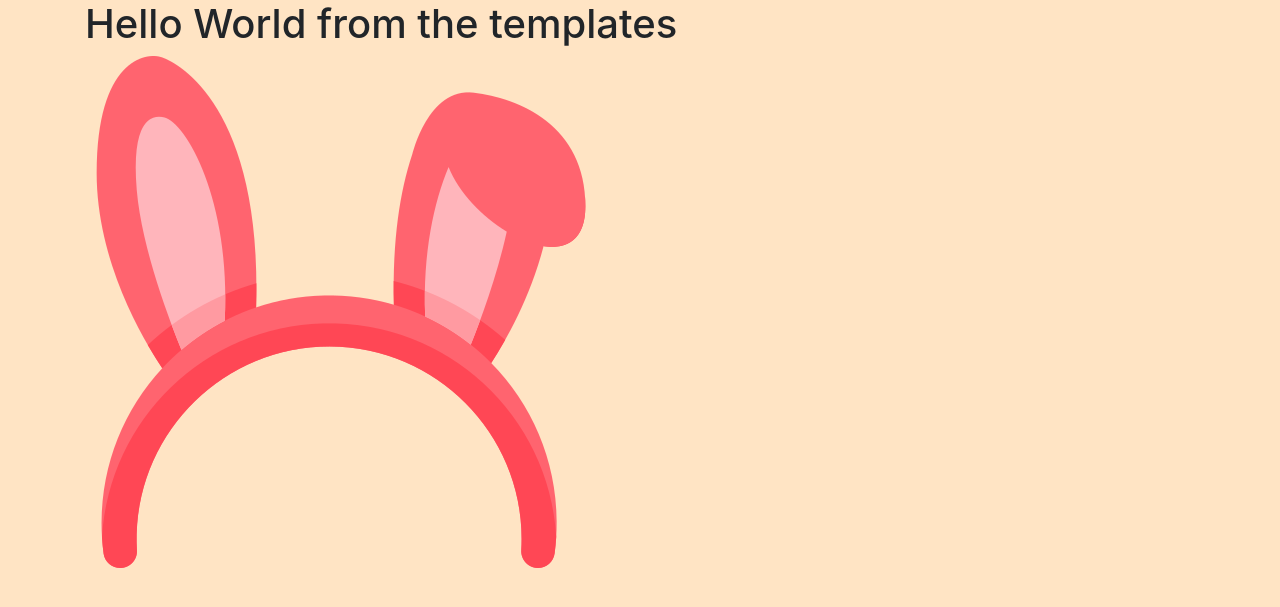
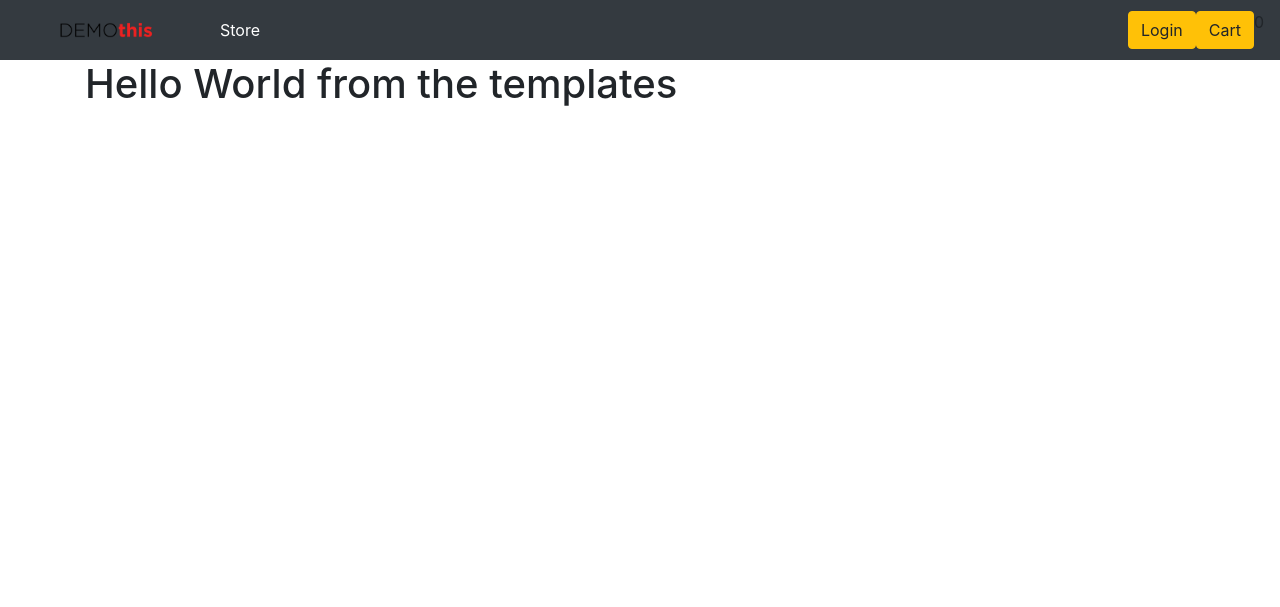
Before and after one commit to emalfiza/zootopia-stars, a Django app: page / in a window 1280 px wide. Shown: the top 607 px of the page. Run offline with Django 3.2, Linux system fonts and the light colour scheme; some libraries are stand-ins or nearby versions.

Commit message:
Add a simple Bootstrap navbar and a demo logo

```diff
--- a/static/css/main.css
+++ b/static/css/main.css
@@ -1,3 +1,3 @@
-body {
-    background-color: bisque;
+#logo {
+	width:180px;
 }
--- a/templates/base.html
+++ b/templates/base.html
@@ -16,6 +16,29 @@
 </head>
 <body>
 
+    <nav class="navbar navbar-expand-lg navbar-dark bg-dark">
+        <a class="navbar-brand" href="">
+            <img id="logo" src="{% static 'img/logo.png' %}">
+        </a>
+        <button aria-controls="navbarSupportedContent" aria-expanded="false" aria-label="Toggle navigation"
+            class="navbar-toggler" data-target="#navbarSupportedContent" data-toggle="collapse" type="button">
+        <span class="navbar-toggler-icon"></span>
+        </button>
+
+        <div class="collapse navbar-collapse" id="navbarSupportedContent">
+            <ul class="navbar-nav mr-auto">
+                <li class="nav-item active">
+                    <a class="nav-link" href="">Store <span class="sr-only">(current)</span></a>
+                </li>
+            </ul>
+            <div class="form-inline my-2 my-lg-0">
+                <a href="" class="btn btn-warning">Login</a>
+                <a href="" class="btn btn-warning">Cart</a>
+                <p id="cart-total">0</p>
+            </div>
+        </div>
+    </nav>
+
     {% block content %}
 
     {% endblock content %}
@@ -33,6 +56,5 @@
     <script crossorigin="anonymous"
         integrity="sha384-wfSDF2E50Y2D1uUdj0O3uMBJnjuUD4Ih7YwaYd1iqfktj0Uod8GCExl3Og8ifwB6"
         src="https://stackpath.bootstrapcdn.com/bootstrap/4.4.1/js/bootstrap.min.js"></script>
-
 </body>
 </html>
--- a/templates/home.html
+++ b/templates/home.html
@@ -5,7 +5,6 @@
 
 <div class="container">
     <h1>Hello World from the templates</h1>
-    <img src="{% static 'img/party.png' %}">
 </div>
 
 {% endblock content %}
```
Also changed, not shown: static/img/logo.png (added).
